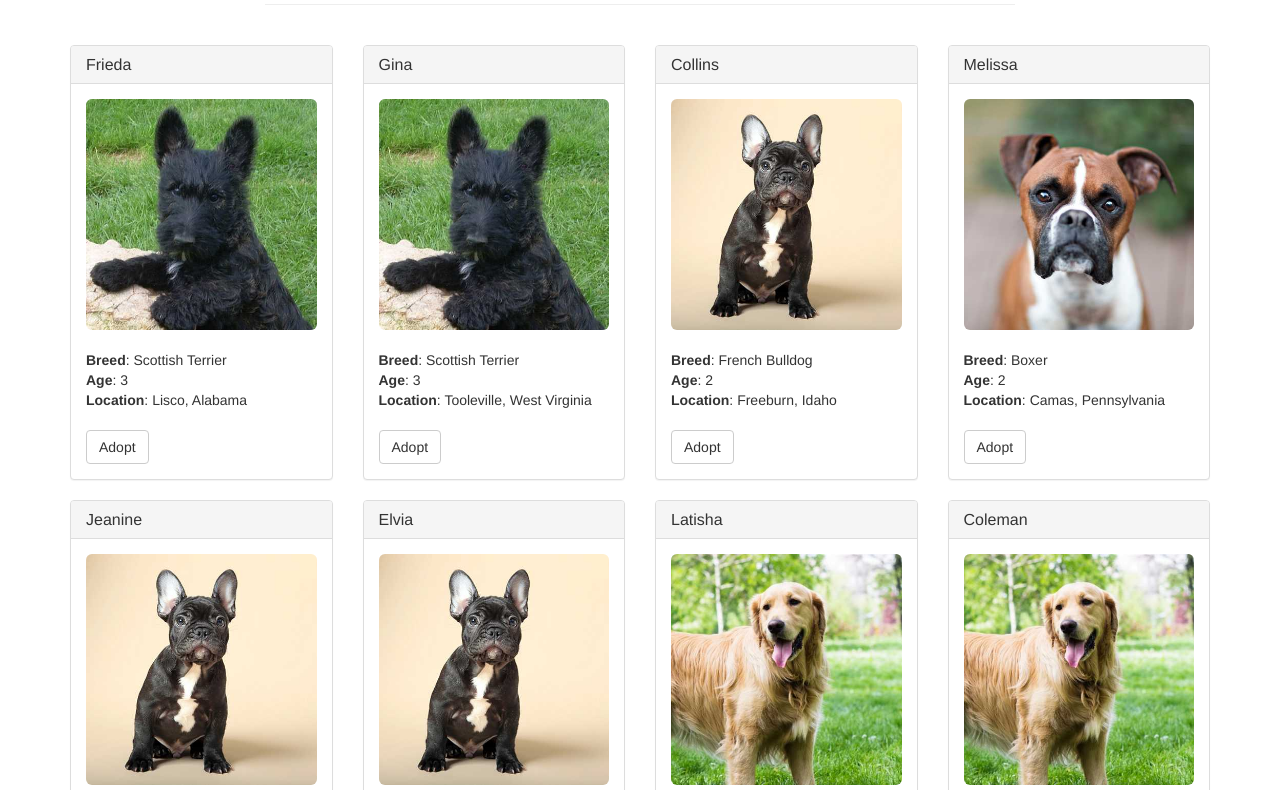
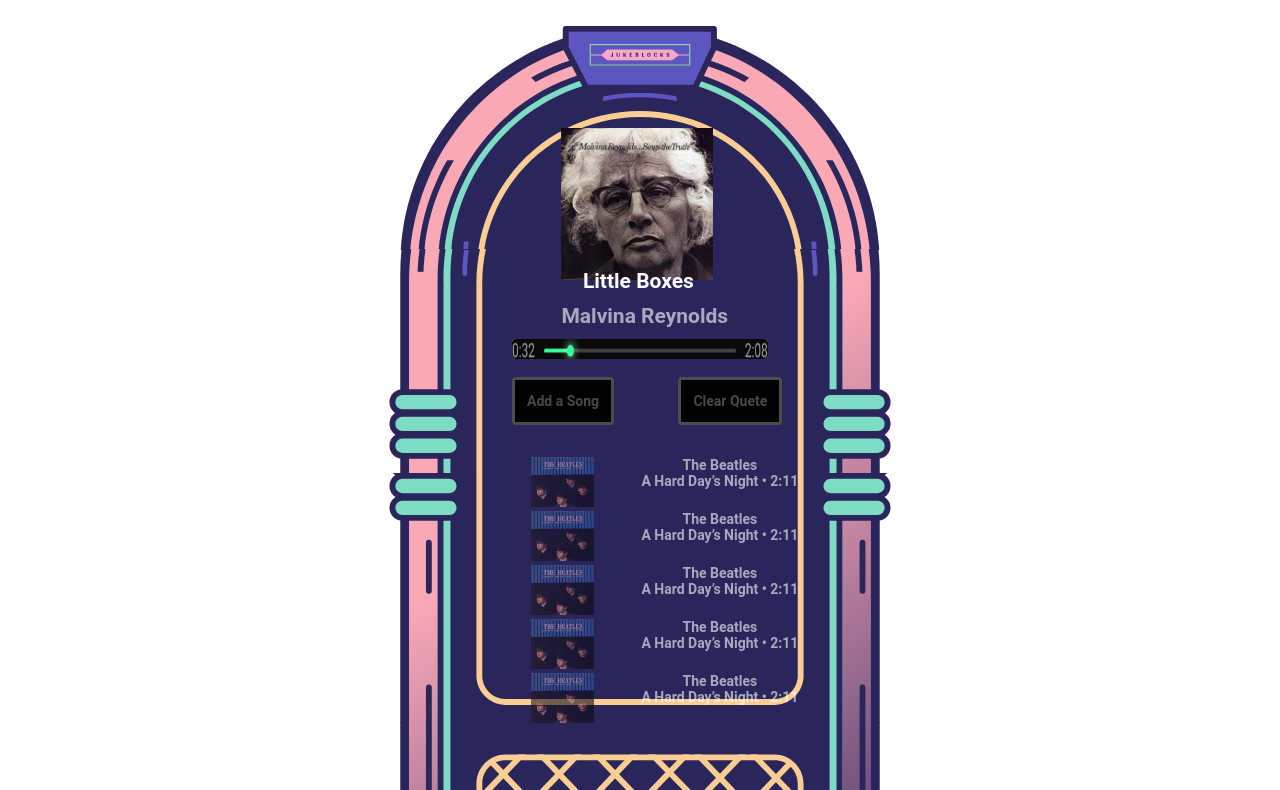
Before and after one commit to smithki/jukeblocks, a website: page src/index.html in a window 1280 px wide. Shown: the part 76-866 px from the top of the page. Drawn offline with nearby package versions, Linux system fonts and the light colour scheme.

Commit message:
FE Update

```diff
--- a/src/index.html
+++ b/src/index.html
@@ -5,50 +5,344 @@
     <meta http-equiv="X-UA-Compatible" content="IE=edge">
     <meta name="viewport" content="width=device-width, initial-scale=1">
     <!-- The above 3 meta tags *must* come first in the head; any other head content must come *after* these tags -->
-    <title>Pete's Pet Shop</title>
+    <title>JukeBlocks</title>
 
     <!-- Bootstrap -->
     <link href="css/bootstrap.min.css" rel="stylesheet">
-
-    <!-- HTML5 shim and Respond.js for IE8 support of HTML5 elements and media queries -->
+     <!-- HTML5 shim and Respond.js for IE8 support of HTML5 elements and media queries -->
     <!-- WARNING: Respond.js doesn't work if you view the page via file:// -->
     <!--[if lt IE 9]>
       <script src="https://oss.maxcdn.com/html5shiv/3.7.3/html5shiv.min.js"></script>
       <script src="https://oss.maxcdn.com/respond/1.4.2/respond.min.js"></script>
+
     <![endif]-->
+
+
+    <style>
+    .navbar-brand{
+    font-size: 250%;
+  }
+
+    .active {
+    font-size: 150%;
+  }
+
+    .image1 {
+      width: 50%;
+    margin-left: 25%;
+    margin-bottom: -1px;
+  }
+
+  .image2 {
+    width: 50%;
+    margin-left: 25%;
+    margin-bottom: -1px;
+  }
+
+  .image3 {
+    width: 50%;
+    margin-left: 25%;
+    margin-bottom: -0.7px;
+  }
+
+  .image4 {
+    width: 50%;
+    margin-left: 25%;
+  }
+
+  .btn {
+    background-color: #000000;
+    position: absolute;
+    color: #484848;
+    margin-top: 10%;
+    height: 6%;
+    border: 3px solid #4d4d4d;
+    font-family: Roboto;
+    font-style: normal;
+    font-weight: bold;
+    line-height: normal;
+    box-sizing: border-box;
+  }
+
+  #button1 {
+    margin-left: -35%;
+  }
+
+  #button2 {
+    margin-left: -22%;
+  }
+  .songList {
+    position: absolute;
+    width: 150px;
+    height: 150px;
+    margin-top: 220px;
+    margin-left: 19.6%;
+  }
+
+  #songList {
+    text-align: center;
+    margin-left: 172%;
+  }
+
+  .middle1 {
+    position: relative;
+
+  }
+
+  h2 {
+    text-align: center;
+    color: white;
+  }
+
+  ul{
+   list-style:none;
+   color: white;
+    width: 314px;
+    height: 400px;
+    margin-bottom: 0px;
+    padding-left: 0px;
+    margin-top: -10%;
+   }
+
+   li {
+      height: 50px;
+      width: 100%;
+      margin-left: 7.2%;
+      vertical-align: middle;
+      margin-top: 3px;
+      margin-bottom: 4px;
+   }
+
+   .album {
+     height: 19%;
+     width: 15.5%;
+     position: absolute;
+     color: white;
+     margin: auto;
+     text-align: center;
+     margin-left: 42%;
+     margin-top: 8%;
+   }
+
+   .title {
+    position: absolute;
+    color: white;
+    margin-left: 43%;
+    width: 25%;
+   }
+
+   .artist {
+     margin-top: 35px;
+    position: absolute;
+    color: #ffffff;
+    margin-left: 43.5%;
+    width: 25%;
+   }
+
+   .progress {
+    position: absolute;
+    margin-top: 90px;
+    margin-left: 40%;
+    width:20%;
+   }
+
+   #title {
+    position: absolute;
+    font-family: Roboto;
+    font-style: normal;
+    font-weight: bold;
+    line-height: normal;
+    font-size: 150%;
+    width: 55%;
+   }
+
+   #artist {
+    font-family: Roboto;
+    font-style: normal;
+    font-weight: bold;
+    line-height: normal;
+    font-size: 150%;
+    width: 55%;
+    opacity: 0.6;
+   }
+
+   #album {
+    max-width: 100%;
+    max-height: 100%;
+   }
+
+   #progress {
+    width: 100%;
+    height: 114%;
+   }
+   .firstQuete{
+    display: inline-block;
+    height: 100%;
+    width: 100%;
+    color: #ffffff;
+    opacity: 0.6;
+    font-family: Roboto;
+    font-style: normal;
+    font-weight: bold;
+    line-height: normal;
+    vertical-align: middle;
+   }
+
+  #firstQuete{
+    width: 20%;
+    max-height: 100%;
+  }
+  .secondQuete{
+    display: inline-block;
+    height: 100%;
+    width: 100%;
+    color: #ffffff;
+    opacity: 0.6;
+    font-family: Roboto;
+    font-style: normal;
+    font-weight: bold;
+    line-height: normal;
+    vertical-align: middle;
+   }
+
+  #secondQuete{
+    width: 20%;
+    max-height: 100%;
+  }
+  .thirdQuete{
+    display: inline-block;
+    height: 100%;
+    width: 100%;
+    color: #ffffff;
+    opacity: 0.6;
+    font-family: Roboto;
+    font-style: normal;
+    font-weight: bold;
+    line-height: normal;
+    vertical-align: middle;
+   }
+
+  #thirdQuete{
+    width: 20%;
+    max-height: 100%;
+  }
+  .fourthQuete{
+    display: inline-block;
+    height: 100%;
+    width: 100%;
+    color: #ffffff;
+    opacity: 0.6;
+    font-family: Roboto;
+    font-style: normal;
+    font-weight: bold;
+    line-height: normal;
+    vertical-align: middle;
+   }
+
+  #fourthQuete{
+    width: 20%;
+    max-height: 100%;
+  }
+
+  .fifthQuete{
+    display: inline-block;
+    height: 100%;
+    width: 100%;
+    color: #ffffff;
+    opacity: 0.6;
+    font-family: Roboto;
+    font-style: normal;
+    font-weight: bold;
+    line-height: normal;
+    vertical-align: middle;
+   }
+
+  #fifthQuete{
+    width: 20%;
+    max-height: 100%;
+  }
+
+    </style>
   </head>
   <body>
-    <div class="container">
-      <div class="row">
-        <div class="col-xs-12 col-sm-8 col-sm-push-2">
-          <h1 class="text-center">Pete's Pet Shop</h1>
-          <hr/>
-          <br/>
+
+    <body>
+
+
+      <nav class="navbar navbar-inverse" style="margin-bottom: 50px;">
+          <div class="navbar-header">
+            <a class="navbar-brand" href="index.html">JukeBlocks</a>
+          </div>
+          <!-- <ul class="nav navbar-nav">
+            <li class="active"><a href="#"></a></li> -->
+
+
+
+              </ul>
+            </li>
+          </ul>
+        </div>
+      </nav>
+      <div class ="album"><img src="images/SampleAlbum.png" id="album"></div>
+      <div class =“top”><img src="images/Top-01.svg" class="image1">
+        <div class="songList">
+        <ul id ="songList">
+        <li class="firstList">
+          <div class =firstQuete>
+          <img src="images/queteAlbum.png" align= "left" id="firstQuete" >
+          The Beatles<br>
+          A Hard Day’s Night • 2:11
+          </div>
+          </li>
+
+        <li class="secondList">
+            <div class =secondQuete>
+                <img src="images/queteAlbum.png" align= "left" id="secondQuete" >
+                The Beatles<br>
+                A Hard Day’s Night • 2:11
+                </div>
+                </li>
+
+        <li class="thirdList">
+            <div class =thirdQuete>
+                <img src="images/queteAlbum.png" align= "left" id="thirdQuete" >
+                The Beatles<br>
+                A Hard Day’s Night • 2:11
+                </div>
+                </li>
+
+        <li class="fourthList">
+            <div class =fourthQuete>
+                <img src="images/queteAlbum.png" align= "left" id="fourthQuete" >
+                The Beatles<br>
+                A Hard Day’s Night • 2:11
+                </div>
+                </li>
+
+        <li class="fifthList">
+            <div class =fifthQuete>
+                <img src="images/queteAlbum.png" align= "left" id="fifthQuete" >
+                The Beatles<br>
+                A Hard Day’s Night • 2:11
+                </div>
+                </li>
+        </ul>
         </div>
       </div>
+      <div class="title"><h2 id="title">Little Boxes</h2></div>
+      <div class="artist"><h2 id ="artist">Malvina Reynolds</h2></div>
+        <div class="progress"><img src="images/Progress.png" id="progress"></div>
 
-      <div id="petsRow" class="row">
-        <!-- PETS LOAD HERE -->
+      <div class =“middle1”><img src="images/Middle-02.svg" class="image2">
+        <button type="button" class="btn" id="button1">Add a Song</button>
+        <button type="button" class="btn" id="button2">Clear Quete</button>
+
+      <div class =“middle2”><img src="images/Middle-03.svg" class="image3">
+
+
       </div>
-    </div>
+      <div class =“bottom”><img src="images/Bottom-04.svg" class="image4"></div>
 
-    <div id="petTemplate" style="display: none;">
-      <div class="col-sm-6 col-md-4 col-lg-3">
-        <div class="panel panel-default panel-pet">
-          <div class="panel-heading">
-            <h3 class="panel-title">Scrappy</h3>
-          </div>
-          <div class="panel-body">
-            <img alt="140x140" data-src="holder.js/140x140" class="img-rounded img-center" style="width: 100%;" src="https://animalso.com/wp-content/uploads/2017/01/Golden-Retriever_6.jpg" data-holder-rendered="true">
-            <br/><br/>
-            <strong>Breed</strong>: <span class="pet-breed">Golden Retriever</span><br/>
-            <strong>Age</strong>: <span class="pet-age">3</span><br/>
-            <strong>Location</strong>: <span class="pet-location">Warren, MI</span><br/><br/>
-            <button class="btn btn-default btn-adopt" type="button" data-id="0">Adopt</button>
-          </div>
-        </div>
-      </div>
-    </div>
 
     <!-- jQuery (necessary for Bootstrap's JavaScript plugins) -->
     <script src="https://ajax.googleapis.com/ajax/libs/jquery/1.12.4/jquery.min.js"></script>
@@ -57,5 +351,13 @@
     <script src="js/web3.min.js"></script>
     <script src="js/truffle-contract.js"></script>
     <script src="js/app.js"></script>
+    <script>
+    window.onload = function () {
+      var addButton = document.createElement('button1');
+
+
+    }
+    </script>
+
   </body>
 </html>
```
Also changed, not shown: src/images/Bottom-04.svg (added), src/images/Middle-02.svg (added), src/images/Middle-03.svg (added), src/images/SampleAlbum.png (added), src/images/Top-01.svg (added), src/images/boxer.jpeg (deleted), src/images/french-bulldog.jpeg (deleted), src/images/golden-retriever.jpeg (deleted), src/images/progress.png (added), src/images/queteAlbum.png (added), src/images/scottish-terrier.jpeg (deleted).
